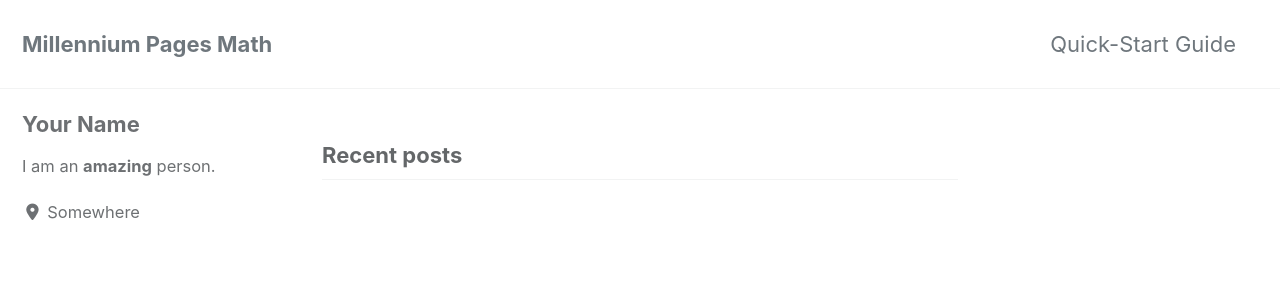
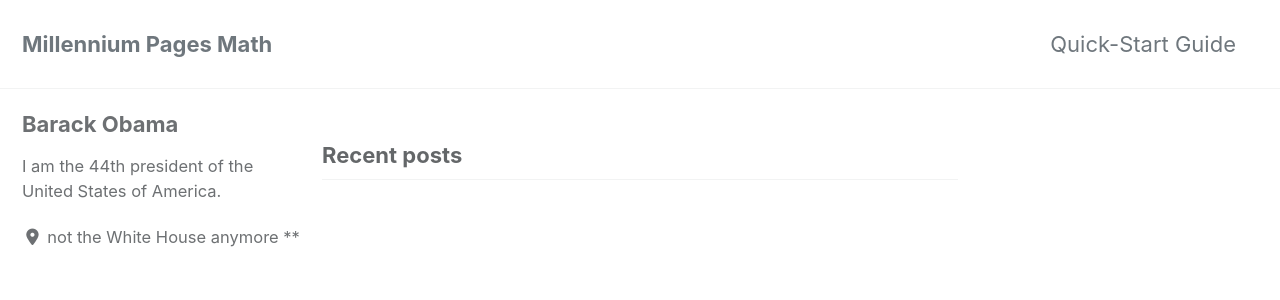
Before and after one commit to PeterL415/PeterL415.github.io, a Jekyll site: the page built from index.html, in a window 1280 px wide and 900 px high. Shown: the top 300 px of the window. Built offline with Jekyll 4.4.1, drawn with Linux system fonts in a browser that asks for light colours; cached includes are drawn as plain includes; nearby versions of some CDN libraries; the list of posts is cut into pages by our own code.

Commit message:
Barack Obama

```diff
--- a/_config.yml
+++ b/_config.yml
@@ -93,10 +93,10 @@ analytics:
 
 # Site Author
 author:
-  name             : "Your Name"
+  name             : "Barack Obama"
   avatar           : # path of avatar image, e.g. "/assets/images/bio-photo.jpg"
-  bio              : "I am an **amazing** person."
-  location         : "Somewhere"
+  bio              : "I am the 44th president of the United States of America."
+  location         : "not the White House anymore **:(**"
   email            :
   links:
     - label: "Email"
```
